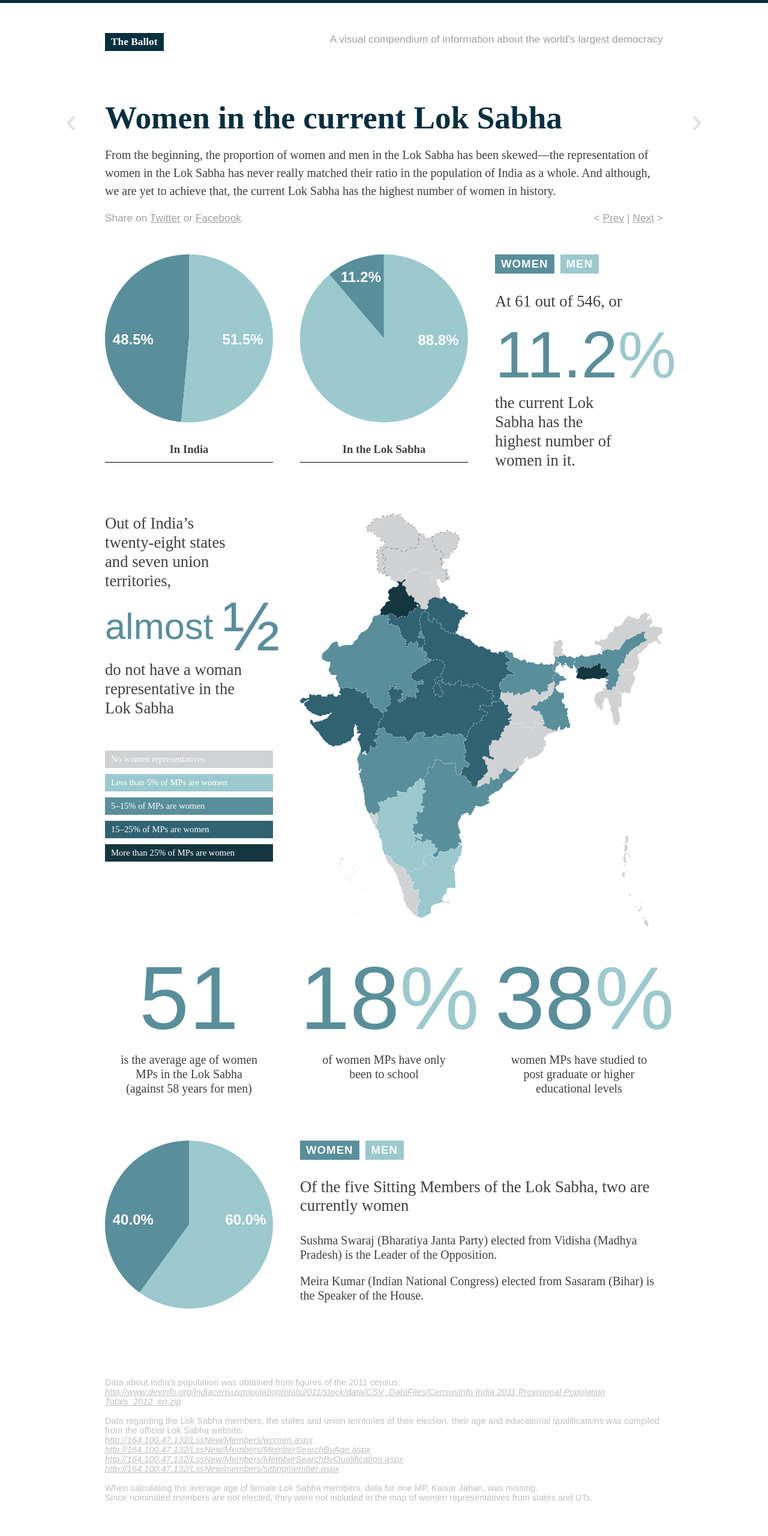
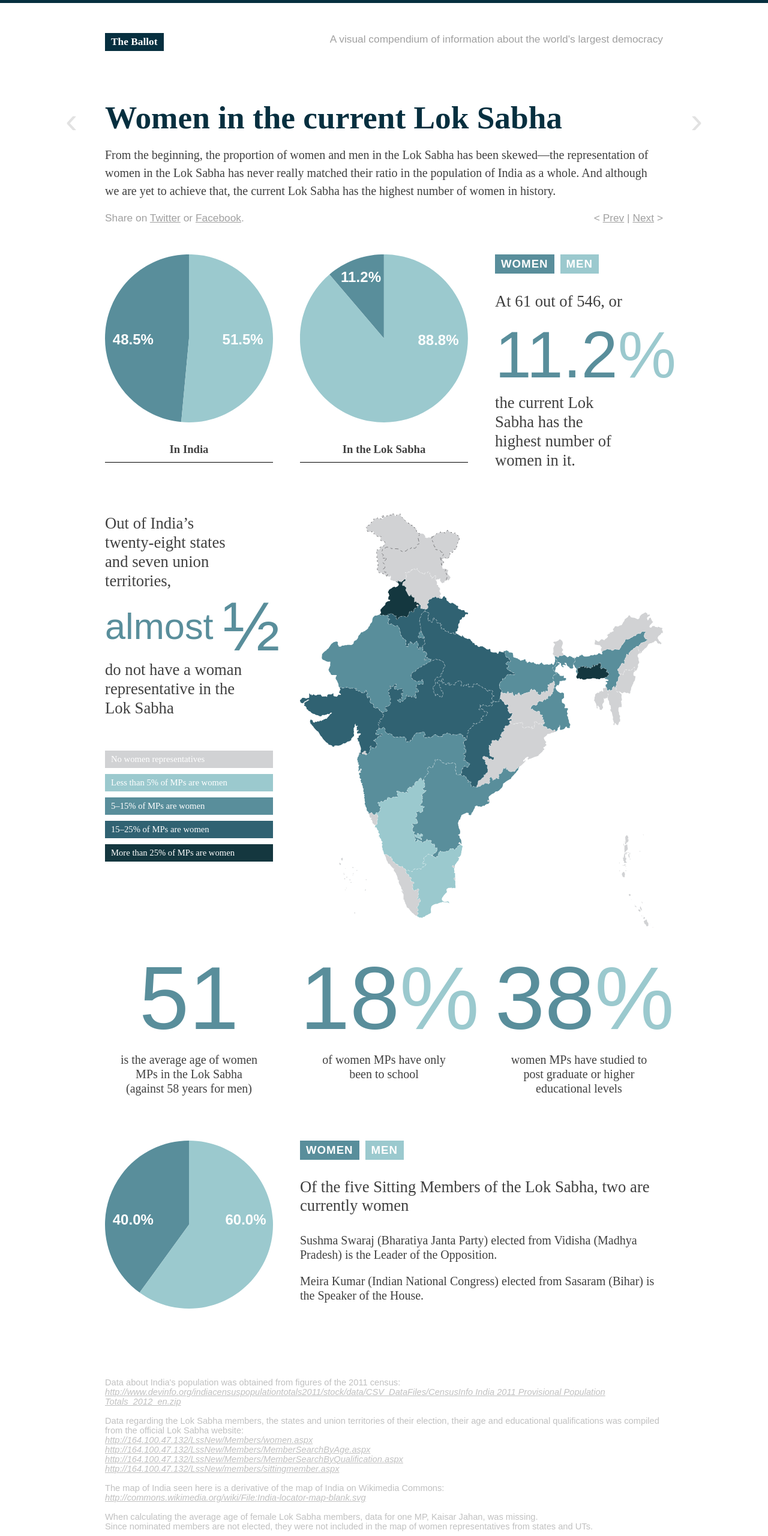
Before and after one commit to pareidolic/theballot, a plain HTML site: page women-15th-lok-sabha/index.html in a window 1280 px wide. Shown: the top 2560 px of the page at 60% size. Drawn offline with Linux system fonts and the light colour scheme.

Commit message:
all: Add Google Analytics

```diff
--- a/women-15th-lok-sabha/index.html
+++ b/women-15th-lok-sabha/index.html
@@ -7,6 +7,19 @@
   <script type="text/javascript" src="//use.typekit.net/ahb7pnz.js"></script>
   <script type="text/javascript">try{Typekit.load();}catch(e){}</script>
   <script type="text/javascript" src="/js/modernizer.js"></script>
+  <script type="text/javascript">
+
+    var _gaq = _gaq || [];
+    _gaq.push(['_setAccount', 'UA-43617415-1']);
+    _gaq.push(['_trackPageview']);
+
+    (function() {
+      var ga = document.createElement('script'); ga.type = 'text/javascript'; ga.async = true;
+      ga.src = ('https:' == document.location.protocol ? 'https://ssl' : 'http://www') + '.google-analytics.com/ga.js';
+      var s = document.getElementsByTagName('script')[0]; s.parentNode.insertBefore(ga, s);
+    })();
+
+  </script>
 </head>
 <body>
   <div id="top-color-bar"></div>
@@ -21,7 +34,7 @@
         <div id="left-arrow"><a href="/" title="Previous">&lsaquo;</a></div>
         <div id="right-arrow"><a href="/ordinary-bill-to-act/" title="Next">&rsaquo;</a></div>
         <div id="section-desc">
-          From the beginning, the proportion of women and men in the Lok Sabha has been skewed—the representation of women in the Lok Sabha has never really matched their ratio in the population of India as a whole. And although, we are yet to achieve that, the current Lok Sabha has the highest number of women in history.
+          From the beginning, the proportion of women and men in the Lok Sabha has been skewed—the representation of women in the Lok Sabha has never really matched their ratio in the population of India as a whole. And although we are yet to achieve that, the current Lok Sabha has the highest number of women in history.
         </div>
         <div id="shareme">
           Share on
@@ -3214,6 +3227,9 @@
         <a href="http://164.100.47.132/LssNew/Members/MemberSearchByQualification.aspx">http://164.100.47.132/LssNew/Members/MemberSearchByQualification.aspx</a><br/>
         <a href="http://164.100.47.132/LssNew/members/sittingmember.aspx">http://164.100.47.132/LssNew/members/sittingmember.aspx</a><br/>
         <br/>
+        The map of India seen here is a derivative of the map of India on Wikimedia Commons:<br/>
+        <a href="http://commons.wikimedia.org/wiki/File:India-locator-map-blank.svg">http://commons.wikimedia.org/wiki/File:India-locator-map-blank.svg</a><br/>
+        <br/>
         When calculating the average age of female Lok Sabha members, data for one MP, Kaisar Jahan, was missing.<br/>
         Since nominated members are not elected, they were not included in the map of women representatives from states and UTs.<br/>
       </div>
```
Also changed, not shown: disclaimer/index.html (+13 -1 lines), index.html (+13 -0 lines), ordinary-bill-to-act/index.html (+13 -0 lines), political-parties-alliances-current-lok-sabha/index.html (+13 -0 lines).
